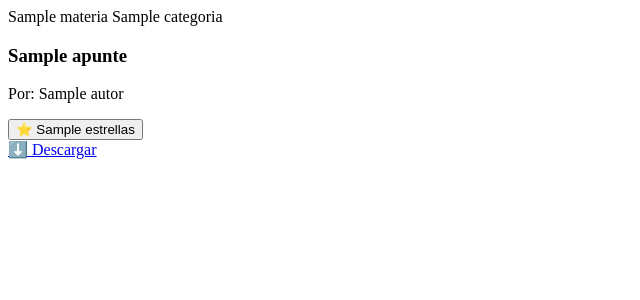
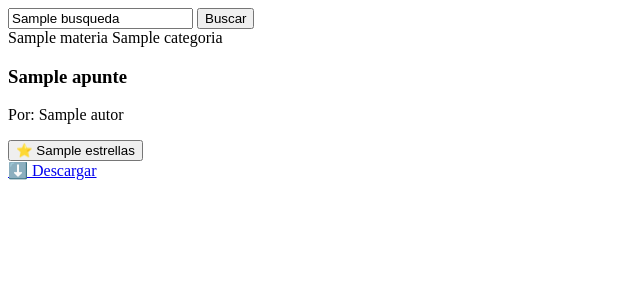
Before and after one commit to jhonguerrafominguez-rgb/proyecto_prueba, a Flask app: template templates/inicio.html in a window 1280 px wide. Shown: the top 300 px of the page, without its empty margins (0-640 px from the left). Run offline with Flask 3, Linux system fonts and the light colour scheme; the template is opened without the code that fills it: most values are stand-ins (such as "Sample title", 1, 10 or a date in 2020).

Commit message:
buscador
Agregar buscador por palabras clave

```diff
--- a/templates/inicio.html
+++ b/templates/inicio.html
@@ -11,6 +11,13 @@
 <body>
 
 </body>
+
+<form method="GET" action="/" class="buscador-formulario">
+    <input type="text" name="buscar" value="{{ busqueda }}" placeholder="Buscar asignatura o palabra clave..."
+        class="buscador-input">
+    <button type="submit" class="btn-principal">Buscar</button>
+</form>
+
 
 <div class="lista-apuntes">
     {% if apuntes %}
```
